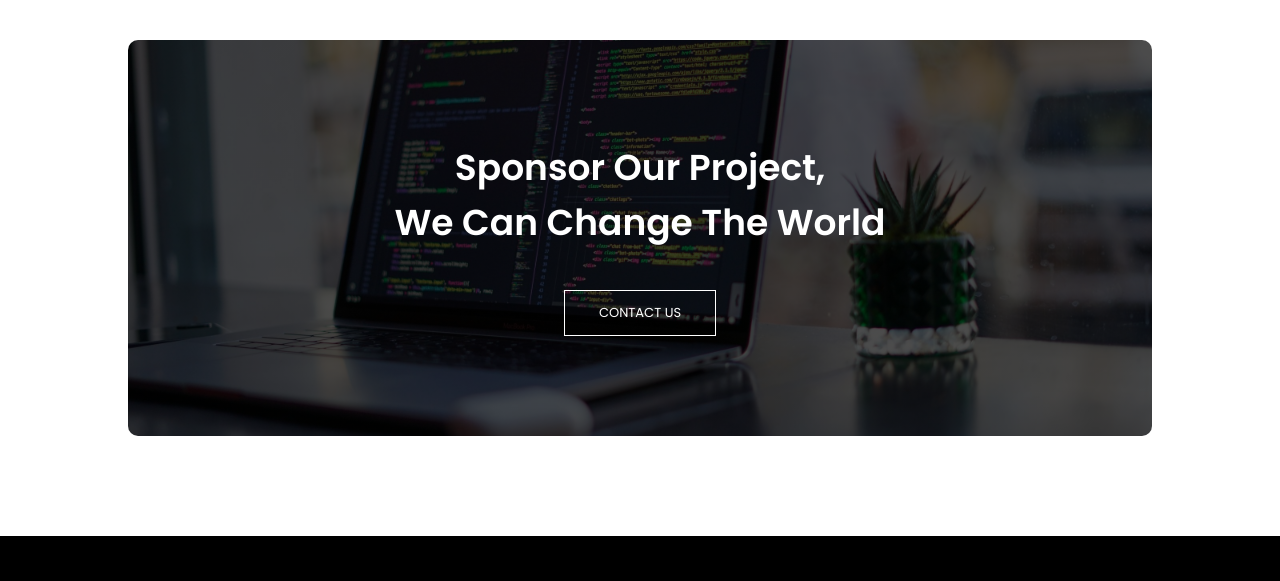
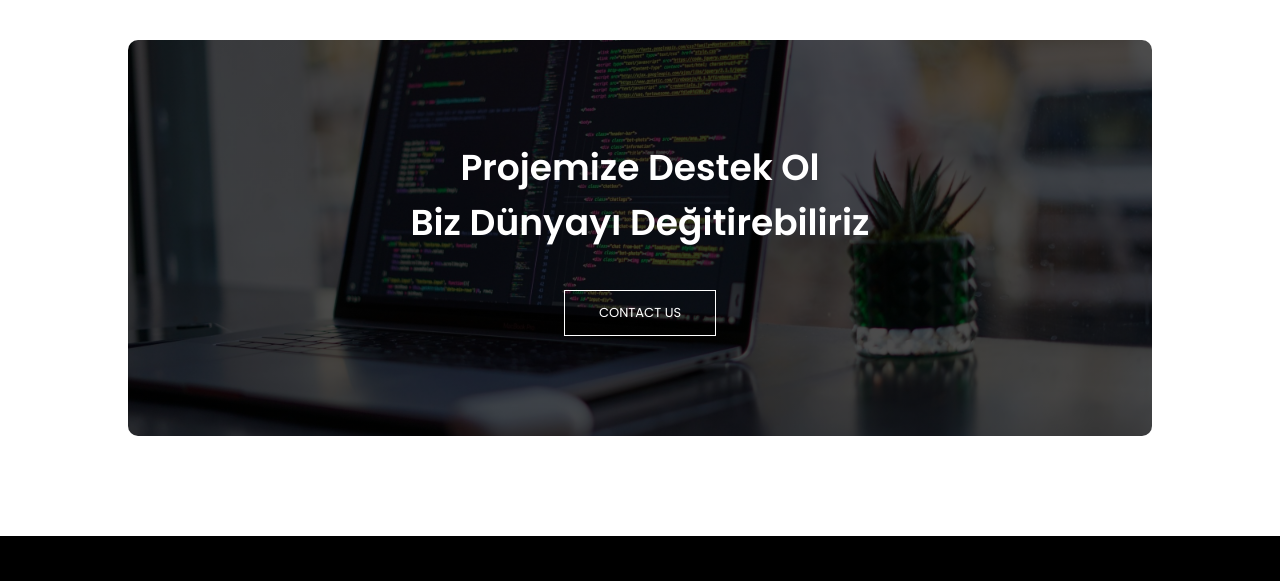
Before and after one commit to Codest4221/codest, a plain HTML site: page index.html in a window 1280 px wide. Shown: the part 2830-3411 px from the top of the page. Drawn offline with nearby package versions, Linux system fonts and the light colour scheme.

Commit message:
Update index.html

```diff
--- a/index.html
+++ b/index.html
@@ -144,7 +144,7 @@
 </section>
 
 <section class="cta">
-	<h1>Sponsor Our Project,<br> We Can Change The World</h1>
+	<h1>Projemize Destek Ol<br> Biz Dünyayı Değitirebiliriz</h1>
 	<a href="" class="hero-btn">CONTACT US</a>
 </section>
 <footer class="footer">
```
